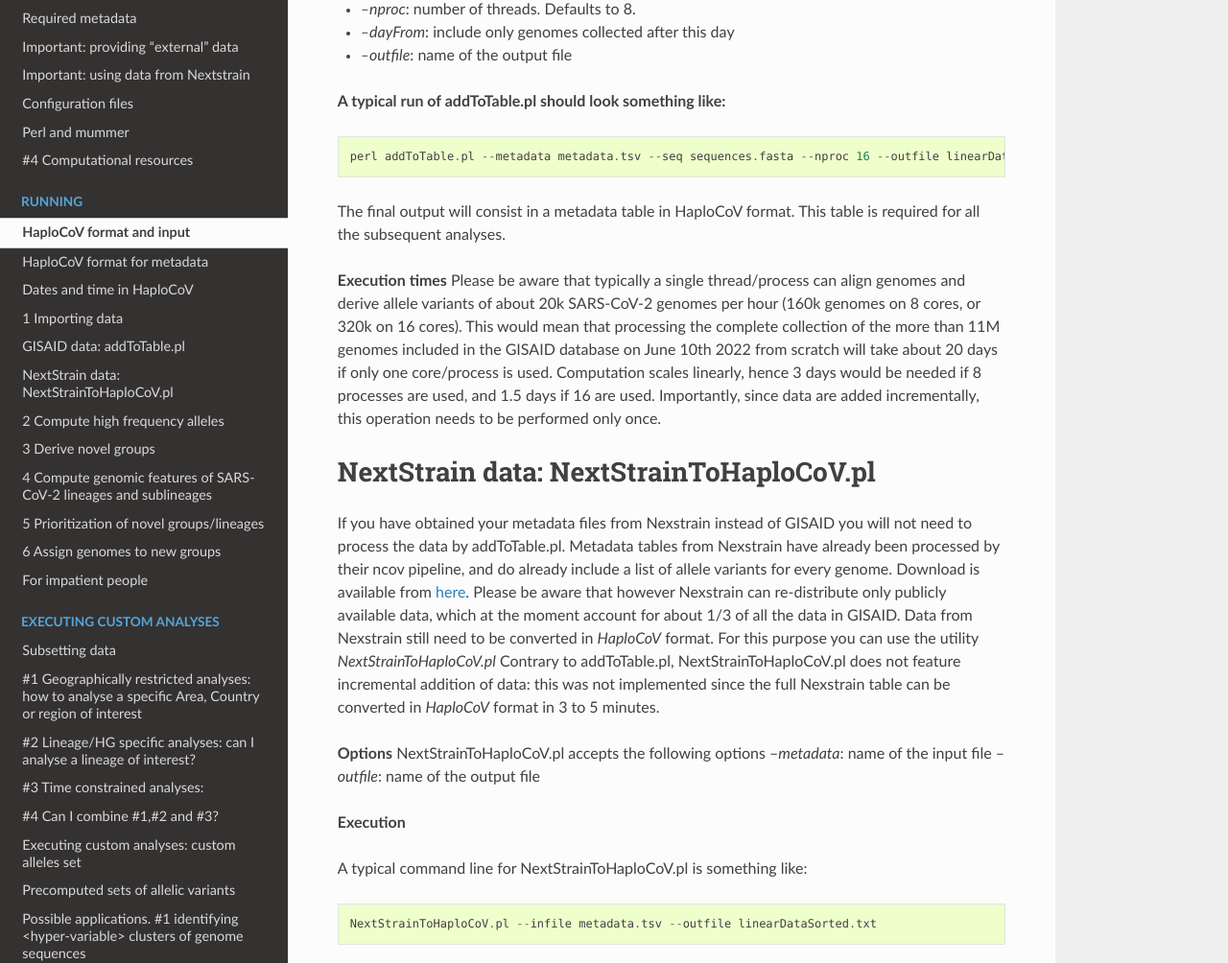
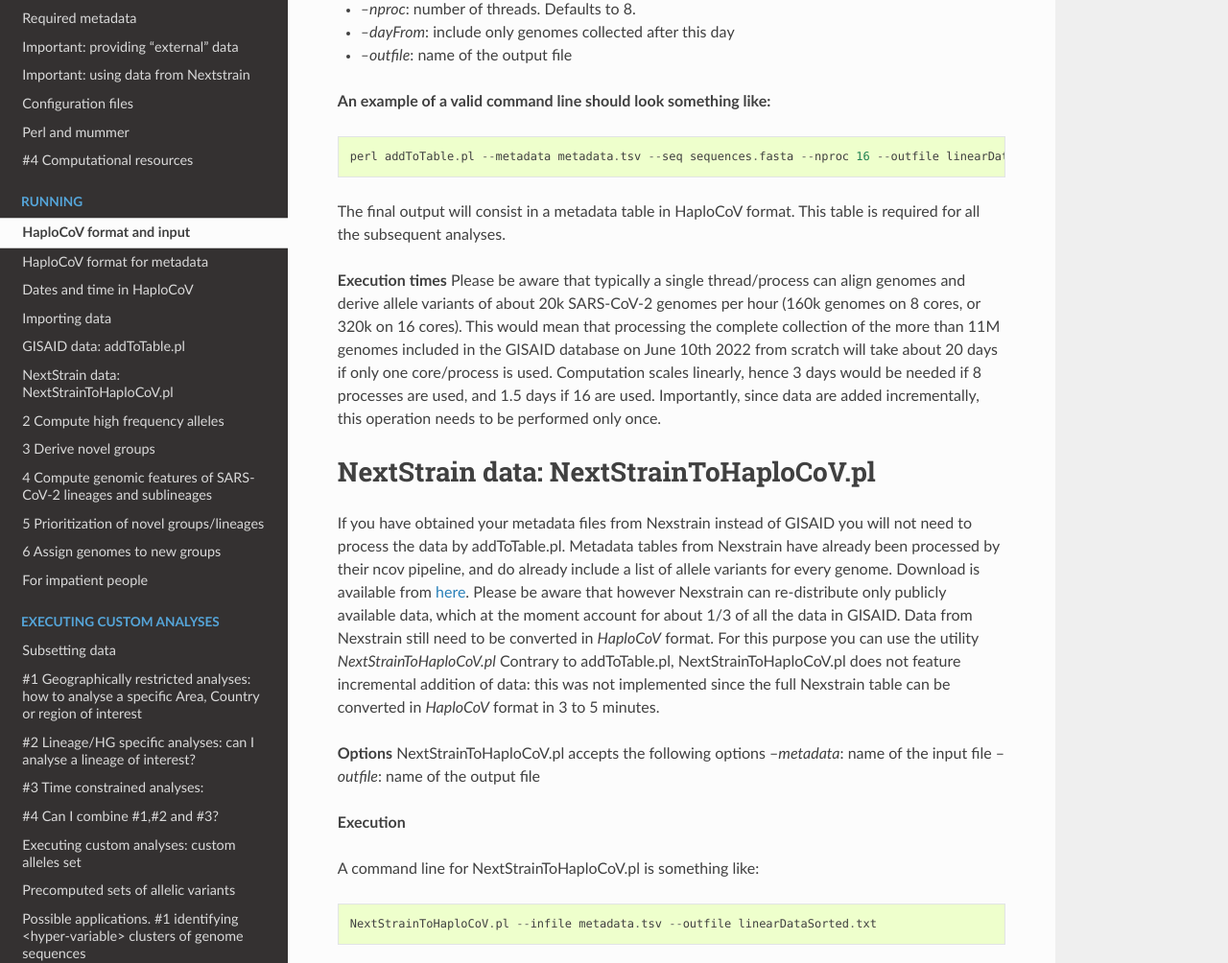
Before and after one commit to matteo14c/HaploCoV, a Sphinx documentation site: the page built from docs/source/metadata.rst, in a window 1280 px wide and 1400 px high, scrolled down 2085 px. Shown: the part 162-1166 px from the top of the window at 96% size. Built offline with Sphinx 7.4.7 and the Read the Docs theme 2.0.0, drawn with Linux system fonts in a browser that asks for light colours; some of the changed text lies outside the part shown.

Commit message:
Update metadata.rst

```diff
--- a/docs/source/metadata.rst
+++ b/docs/source/metadata.rst
@@ -37,8 +37,8 @@ If you need to know the date of isolation (and offset with respect to day 0) of
 
 For your convenience, the file HaploCoV-dates.csv in this repo reports the conversion to HaploCoV offset format of all the dates from 2019-12-30 to 2025-12-30. Please feel free to refer to that file for dates conversion.
 
-1 Importing data
-================
+Importing data
+==============
 
 GISAID data: addToTable.pl
 ==========================
@@ -63,7 +63,7 @@ addToTable.pl accepts the following options:
 * *--dayFrom*: include only genomes collected after this day
 * *--outfile*: name of the output file
 
-**A typical run of addToTable.pl should look something like:**
+**An example of a valid command line should look something like:**
 
 ::
 
@@ -89,7 +89,7 @@ NextStrainToHaploCoV.pl accepts the following options
 
 **Execution**
 
-A typical command line for NextStrainToHaploCoV.pl is something like:
+A command line for NextStrainToHaploCoV.pl is something like:
 
 ::
 
```
